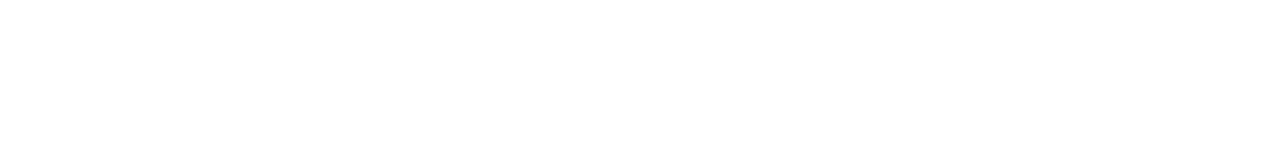
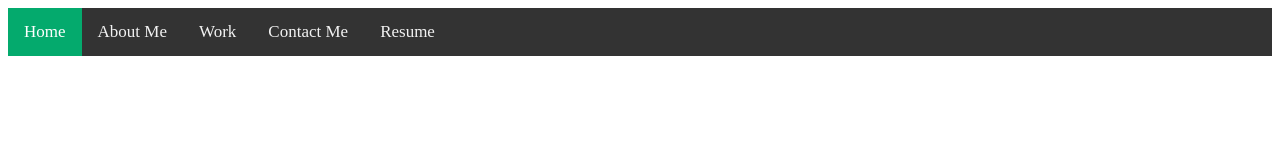
Before and after one commit to blofland/professional-portfolio, a plain HTML site: page index.html in a window 1280 px wide. Drawn offline with Linux system fonts and the light colour scheme.

Commit message:
basic navigation added

```diff
--- /dev/null
+++ b/Assets/stylesheet.css
@@ -0,0 +1,27 @@
+/* Add a black background color to the top navigation */
+.navigation {
+    background-color: #333;
+    overflow: hidden;
+  }
+
+  /* Style the links inside the navigation bar */
+  .navigation a {
+    float: left;
+    color: #f2f2f2;
+    text-align: center;
+    padding: 14px 16px;
+    text-decoration: none;
+    font-size: 17px;
+  }
+
+  /* Change the color of links on hover */
+  .navigation a:hover {
+    background-color: #ddd;
+    color: black;
+  }
+
+  /* Add a color to the active/current link */
+  .navigation a.active {
+    background-color: #04AA6D;
+    color: white;
+  }
--- a/index.html
+++ b/index.html
@@ -4,9 +4,19 @@
     <meta charset="UTF-8">
     <meta http-equiv="X-UA-Compatible" content="IE=edge">
     <meta name="viewport" content="width=device-width, initial-scale=1.0">
-    <title>Document</title>
+    <title>Boedi's Portfolio</title>
+    <link rel="stylesheet" type="text/css" href="Assets/stylesheet.css">
 </head>
 <body>
 
+    <div class="navigation">
+        <a class="active" href="#home">Home</a>
+        <a href="aboutme">About Me</a>
+        <a href="work">Work</a>
+        <a href="contactme">Contact Me</a>
+        <a href="resume">Resume</a>
+      </div>
+
+
 </body>
 </html>
```
